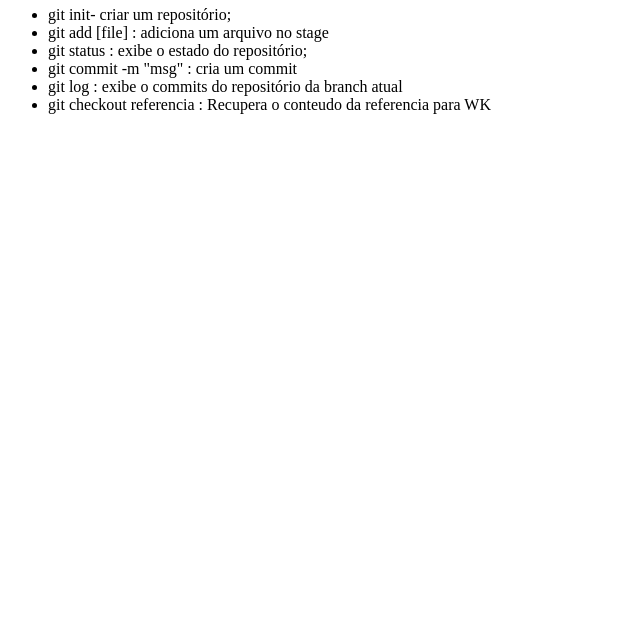
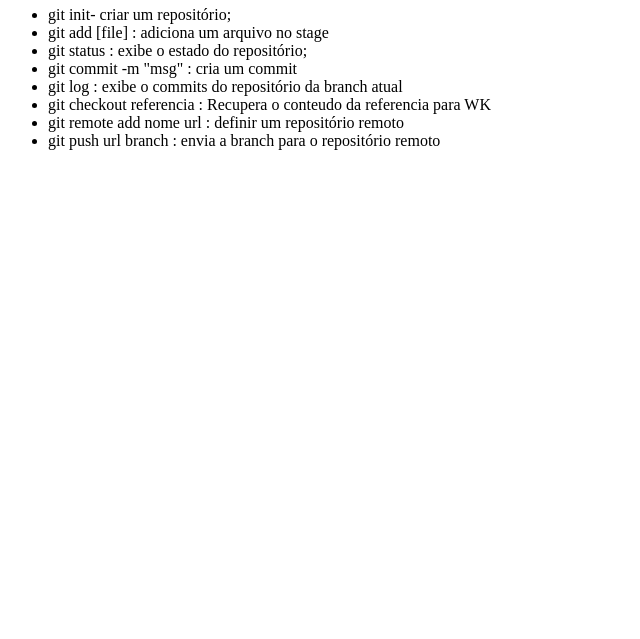
Before and after one commit to heiqsheitor/web, a plain HTML site: page index.html in a window 1280 px wide. Shown: the part 161-800 px from the top of the page, without its empty margins (0-640 px from the left). Drawn offline with Linux system fonts and the light colour scheme.

Commit message:
quarto commit

```diff
--- a/index.html
+++ b/index.html
@@ -14,6 +14,8 @@
             <li>git commit -m "msg" : cria um commit</li>
             <li>git log : exibe o commits do repositório da branch atual</li>
             <li>git checkout referencia : Recupera o conteudo da referencia para WK </li>
+            <li>git remote add nome url : definir um repositório remoto</li>
+            <li>git push url branch : envia a branch para o repositório remoto</li>
         </ul>
     </body>
 
```
